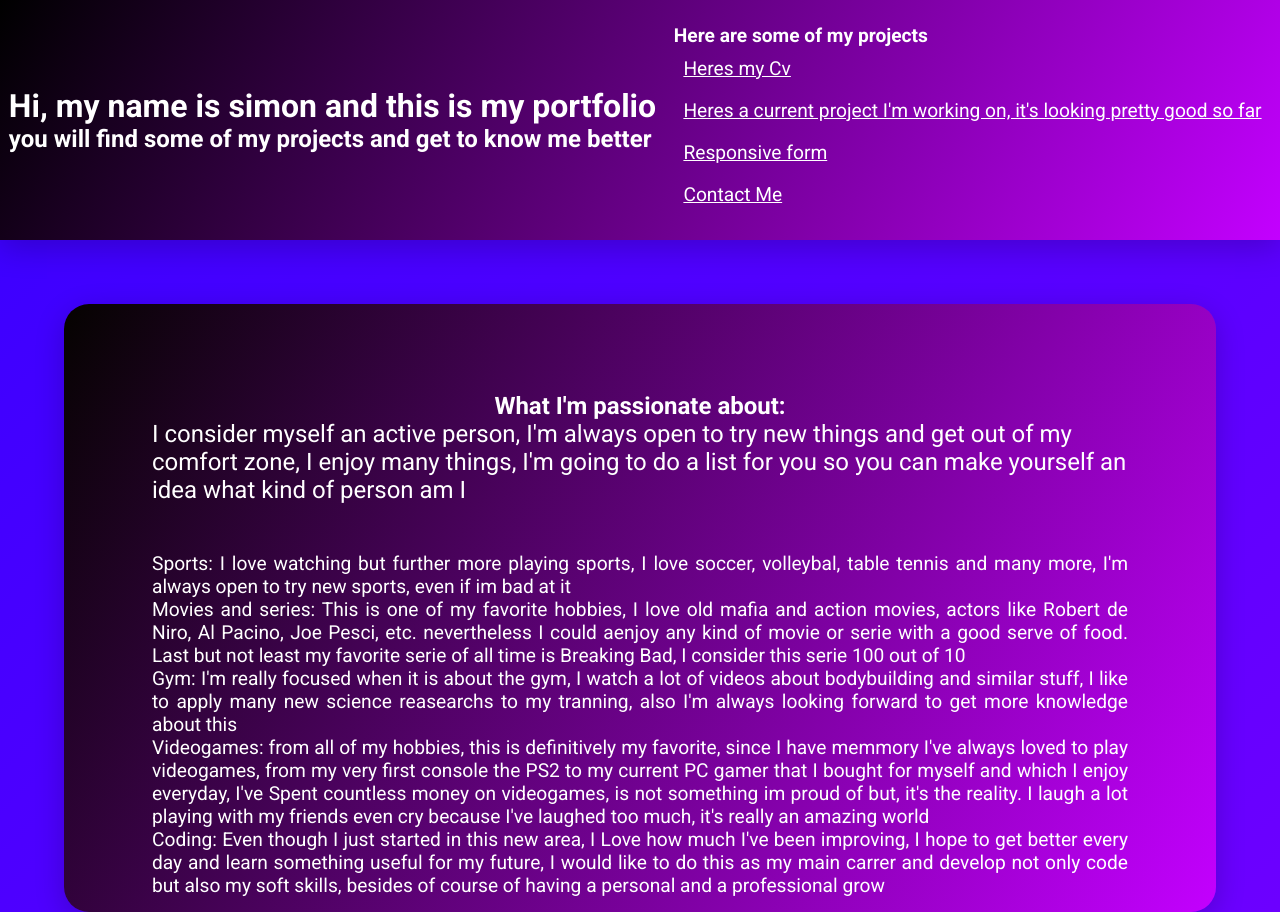
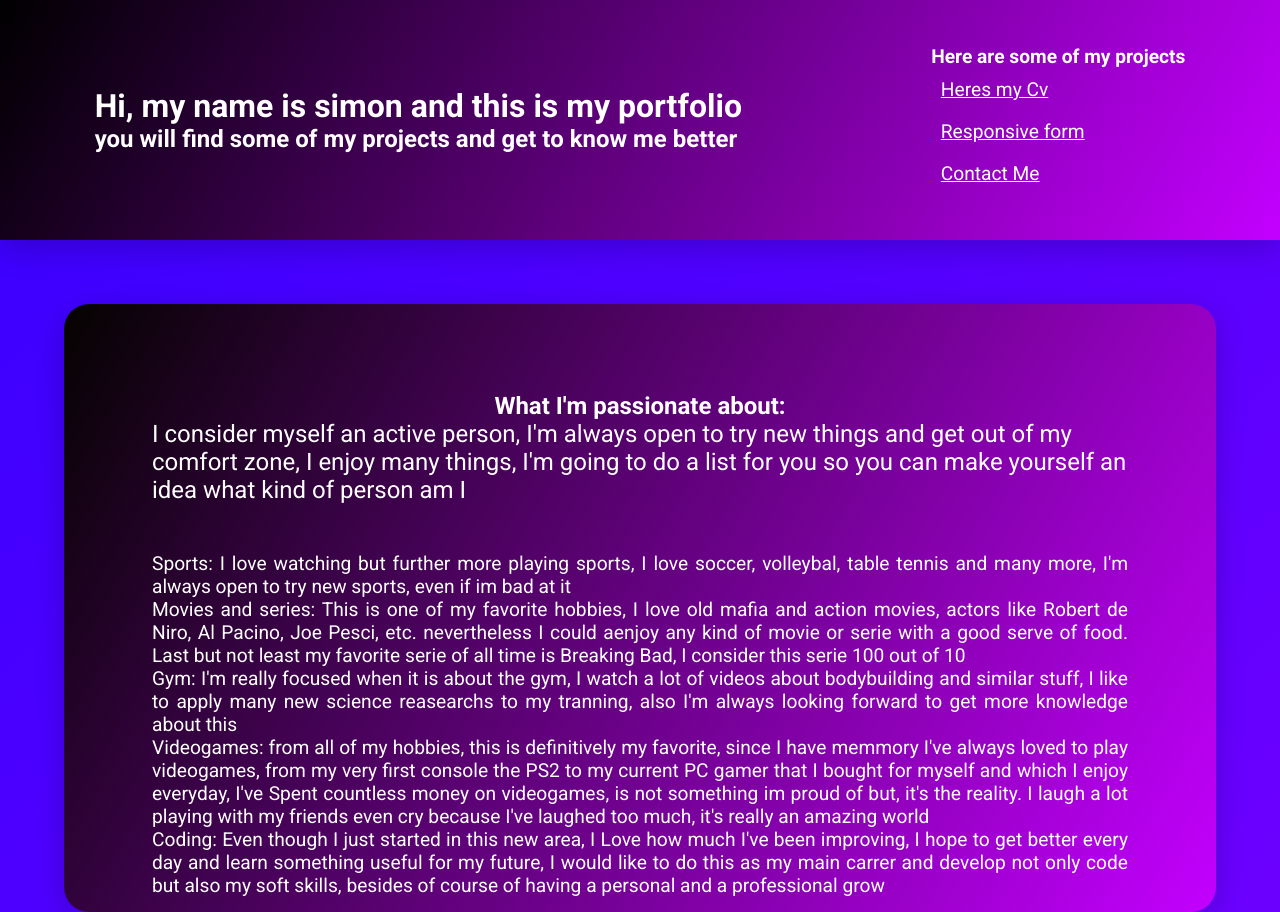
Before and after one commit to S1RZA/Assesment-2, a plain HTML site: page index.html in a window 1280 px wide. Shown: the top 912 px of the page. Drawn offline with Linux system fonts and the light colour scheme; a web font is replaced by a local one.

Commit message:
Update index.html

```diff
--- a/index.html
+++ b/index.html
@@ -27,12 +27,6 @@
           <h2 class="anchors-description">Here are some of my projects</h2>
           <ul class="anchors">
             <li><a href="./CV/index.html" target="_blank">Heres my Cv</a></li>
-            <li>
-              <a href="./class/index.html" target="_blank"
-                >Heres a current project I'm working on, it's looking pretty
-                good so far</a
-              >
-            </li>
             <li>
               <a href="./practice/pratice.html" target="_blank"
                 >Responsive form</a
```
